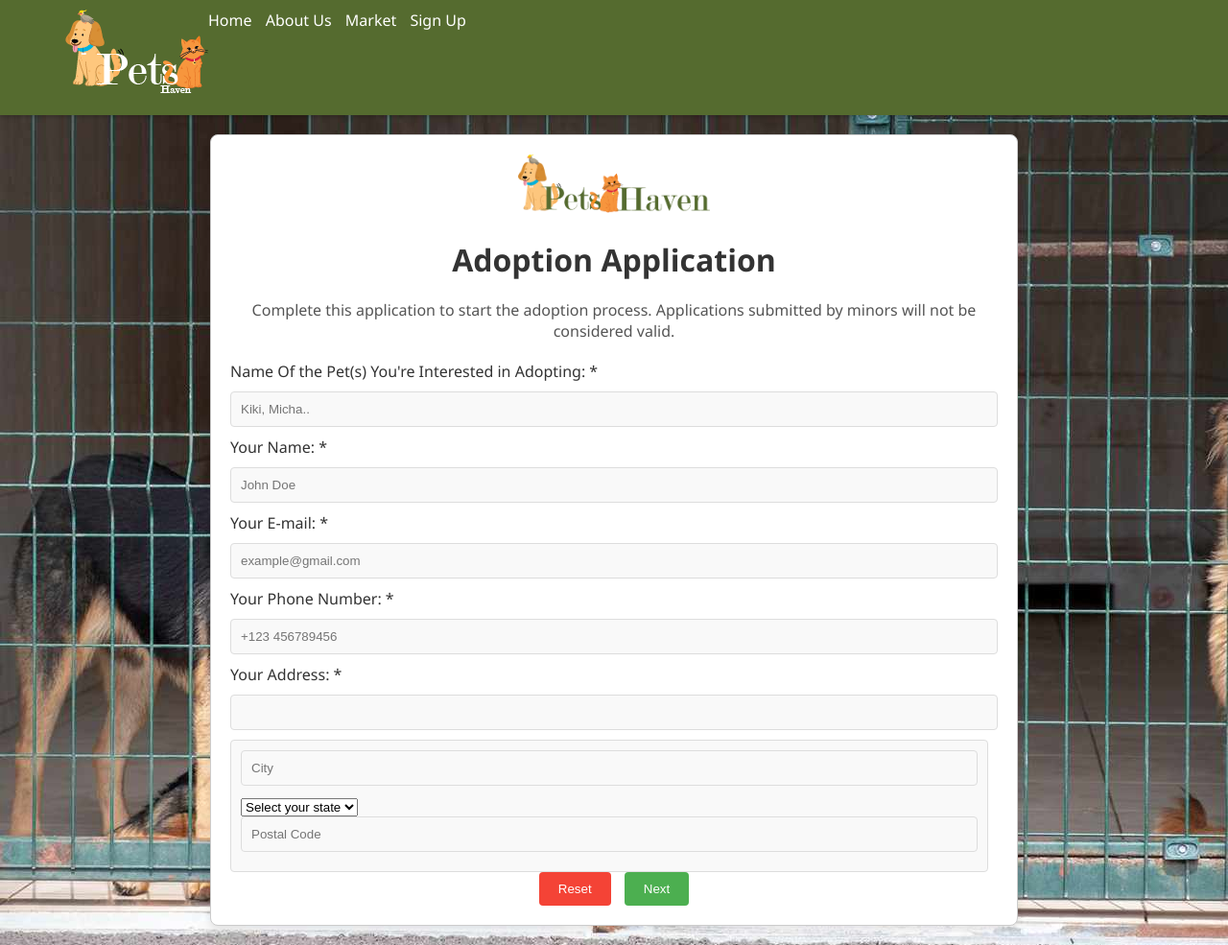
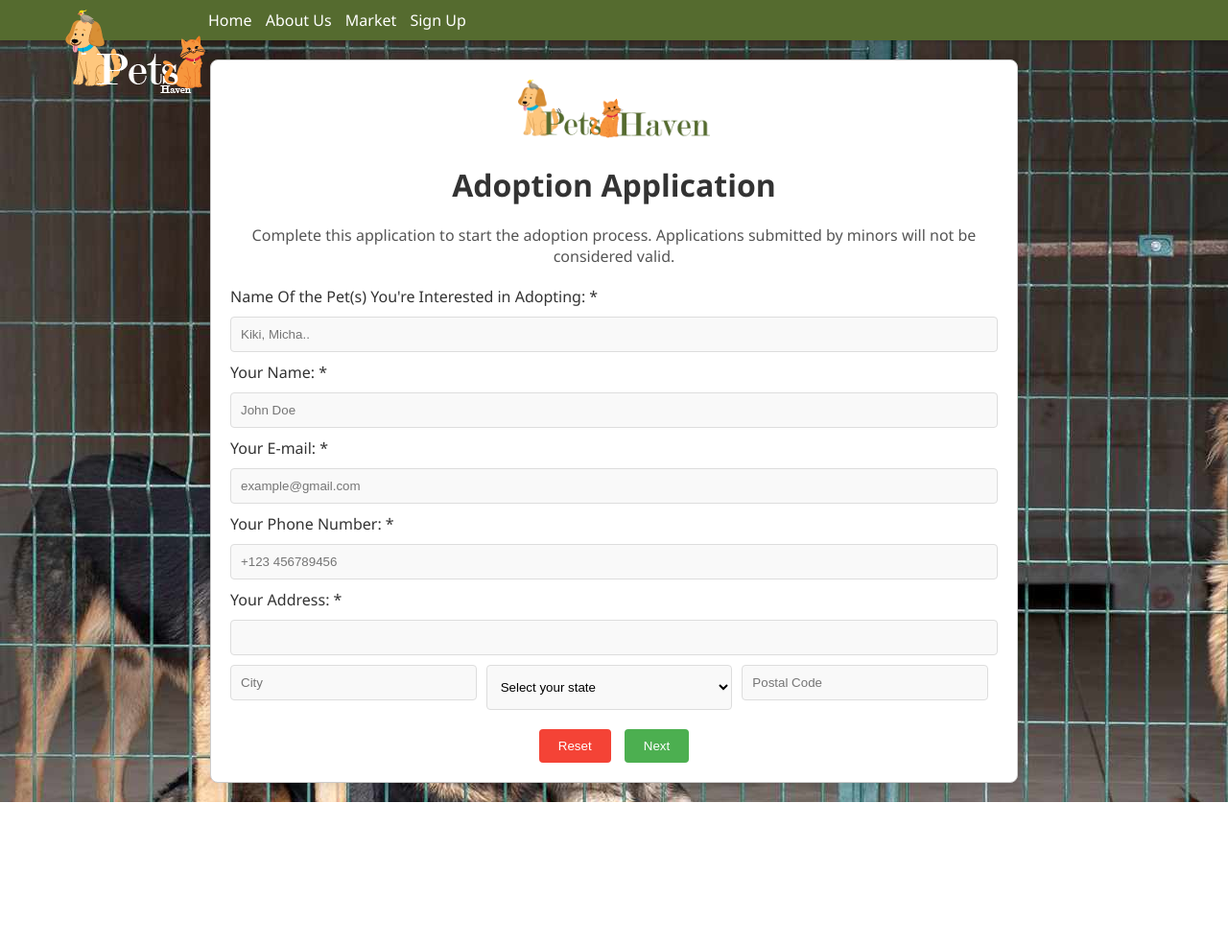
Before and after one commit to Raed-Bourouis/Pets-Projet-Web, a PHP site: page /sect7.html in a window 1280 px wide. Shown: the whole page at 96% size. After the commit the page ends 836 px from the top, so only its background shows below. Run offline with PHP 8.4, Linux system fonts and the light colour scheme.

Commit message:
Update sect7.css

```diff
--- a/sect7.css
+++ b/sect7.css
@@ -8,7 +8,7 @@ body {
 
 nav {
     background-color: #556B2F;
-    height:100px;
+    height;
     color: #fff;
     padding: 10px;
     box-shadow: 0 2px 4px rgba(0,0,0,0.2);
@@ -89,13 +89,21 @@ input[type="tel"] {
     margin-bottom: 20px;
 }
 
-.city ,{
+.city {
     display: flex;
     flex-direction: row;
     margin-bottom: 20px;
 }
+#State{
+    flex: 1;
+    margin-right: 10px;
+    padding: 10px;
+    border: 1px solid #ddd;
+    border-radius: 4px;
+    background-color: #f9f9f9;
+}
 
-.city  {
+.city input {
     flex: 1;
     margin-right: 10px;
     padding: 10px;
```
